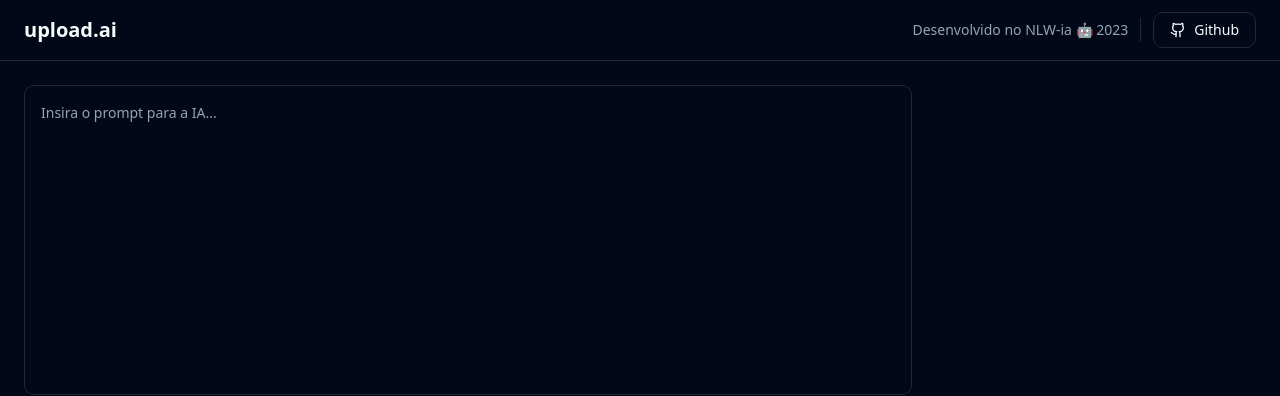
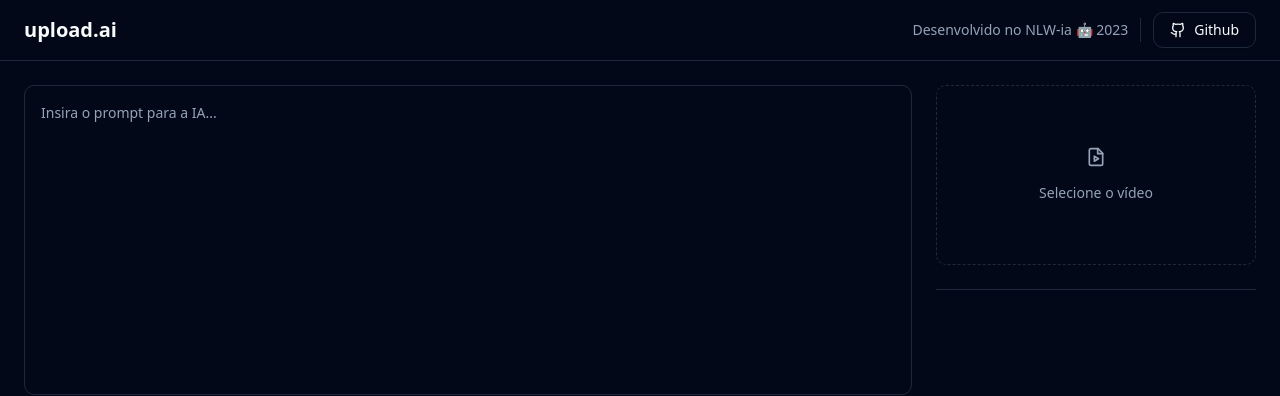
Before and after one commit to chiarorosa/app-nlw-ia, a React (Vite) app in the folder upload-ia-web/: page / in a window 1280 px wide. Shown: the top 396 px of the page. Built offline with nearby package versions, Linux system fonts and the light colour scheme.

Commit message:
aside estruturada e input file

```diff
--- a/upload-ia-web/src/App.tsx
+++ b/upload-ia-web/src/App.tsx
@@ -1,4 +1,4 @@
-import { Github } from "lucide-react"
+import { Github, FileVideo } from "lucide-react"
 import { Button } from "./components/ui/button"
 import { Separator } from "./components/ui/separator"
 import { Textarea } from "./components/ui/textarea"
@@ -26,6 +26,7 @@
 				{/* flex-col = coluna (vertical) e flex-1 é espaço disponível subtraindo o aside*/}
 				<div className="flex flex-col flex-1 gap-4">
 					<div className="grid grid-rows-2 gap-4 flex-1">
+						{/* Componente react Textarea */}
 						<Textarea className="resize-none p-4 leading-relaxed" placeholder="Insira o prompt para a IA..." />
 						<Textarea className="resize-none p-4 leading-relaxed" placeholder="Resultado gerado pela IA..." readOnly />
 					</div>
@@ -33,7 +34,25 @@
 						Lembre-se: você pode utilizar a variável <code className="text-blue-400">{"{transcription}"}</code> no seu prompt para adicionaro contéudo da transcrição do vídeo carregado.
 					</p>
 				</div>
-				<aside className="w-80"></aside>
+
+				<aside className="w-80 space-y-6">
+					<form className="space-y-6">
+						{/* aspect-ratio 16:9 */}
+						<label
+							htmlFor="video"
+							className="border flex rounded-md aspect-video cursor-pointer border-dashed text-sm flex-col gap-4 items-center justify-center text-muted-foreground hover:bg-primary/5"
+						>
+							<FileVideo className="w-5 h-5" />
+							Selecione o vídeo
+						</label>
+						{/* sr-only = screen reader faz com que o elemento seja lido apenas pelo leitor de tela */}
+						<input type="file" id="video" accept="video/mp4" className="sr-only" />
+
+						<Separator />
+
+						<div className="space-y-1"></div>
+					</form>
+				</aside>
 			</main>
 		</div>
 	)
```
